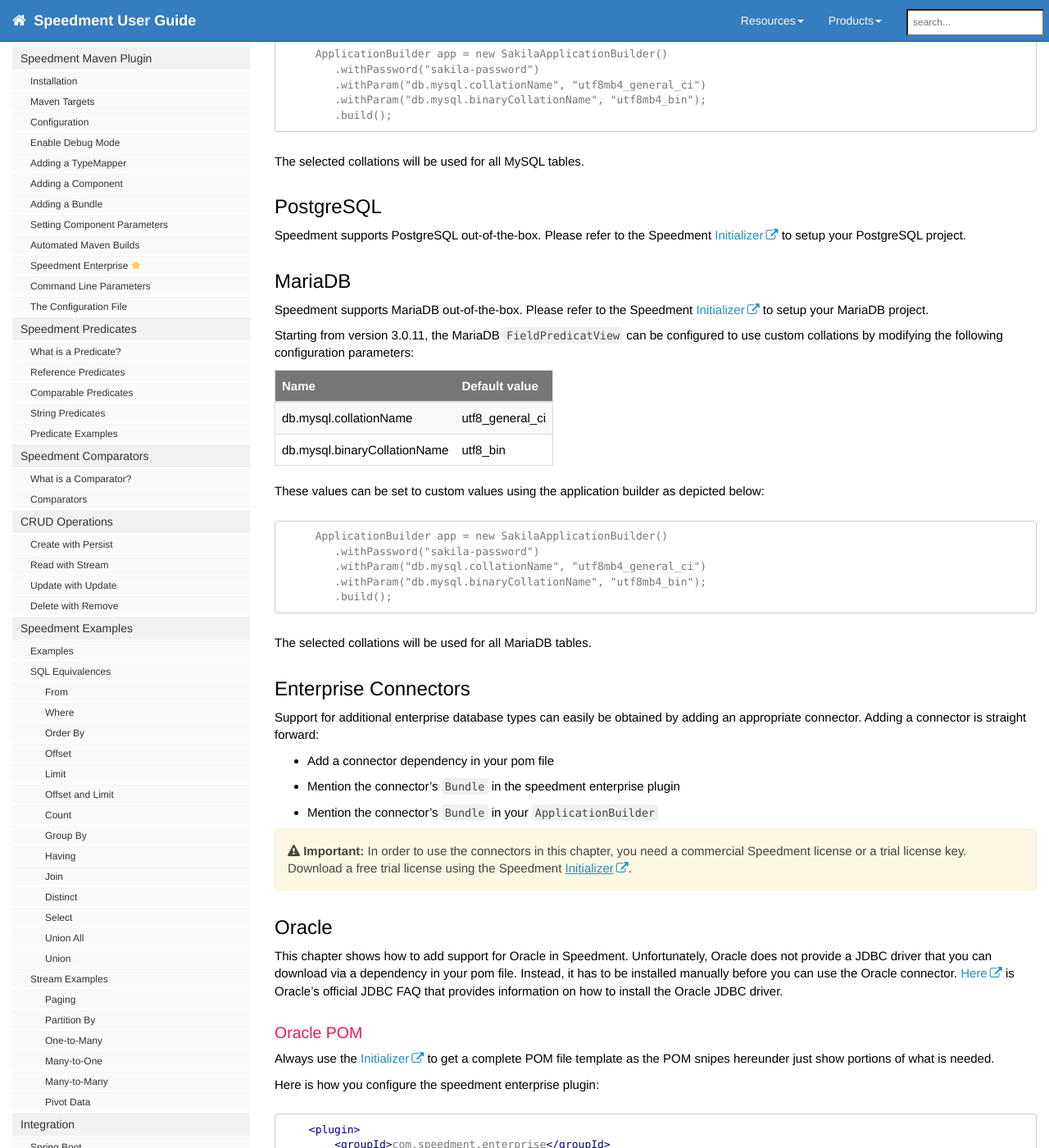
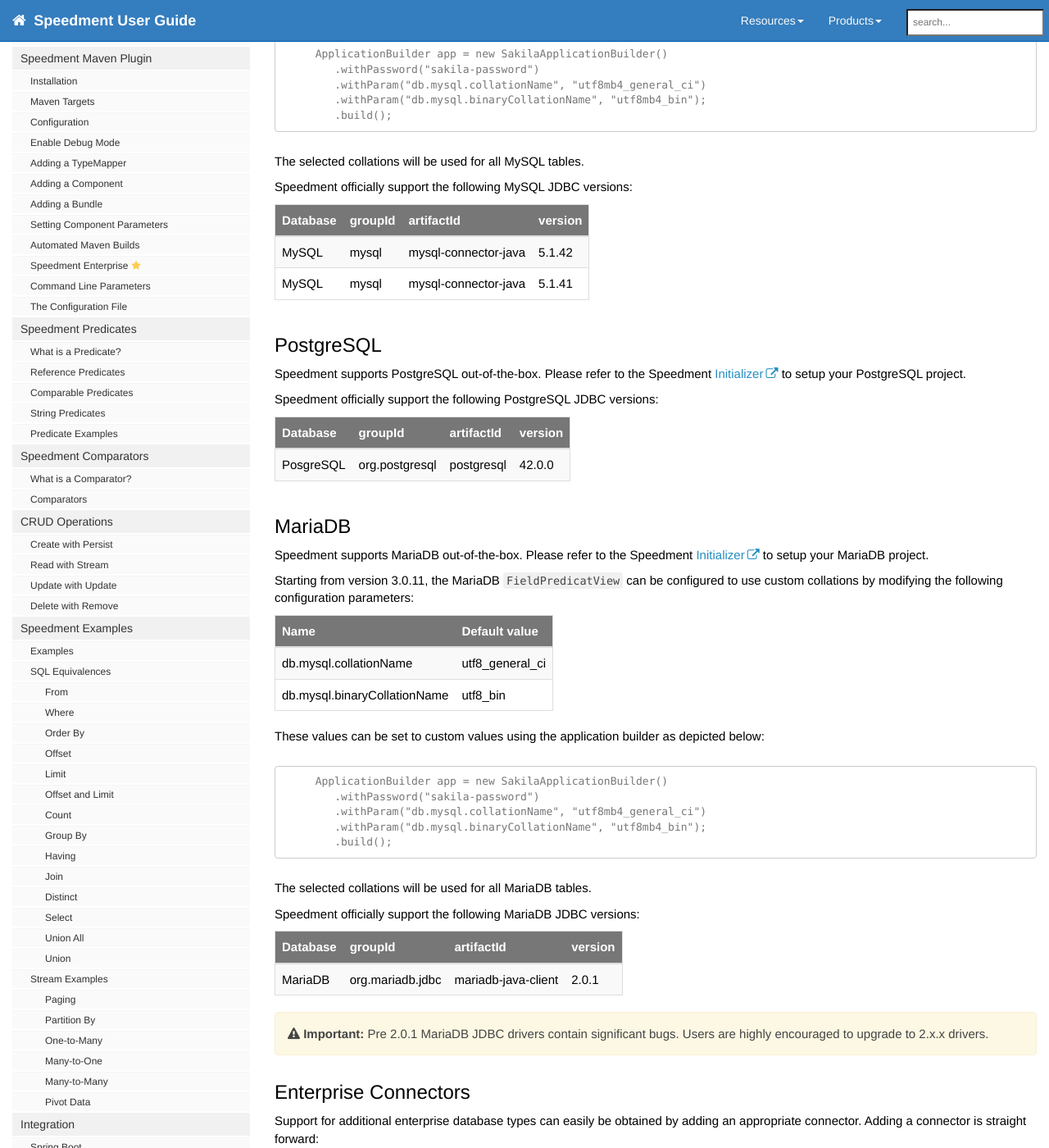
Before and after one commit to speedment/speedment-doc, a Jekyll site: the page built from pages/connectors.md, in a window 1280 px wide and 1400 px high, scrolled down 517 px. Shown: the whole window at 82% size. Built offline with Jekyll 4.4.1, drawn with Linux system fonts in a browser that asks for light colours; nearby versions of some CDN libraries; comment, search, counter and statistics services are not loaded.

Commit message:
Add supported JDBC versions

````diff
--- a/pages/connectors.md
+++ b/pages/connectors.md
@@ -33,8 +33,22 @@
 ```
 The selected collations will be used for all MySQL tables.
 
+Speedment officially support the following MySQL JDBC versions:
+
+| Database | groupId   | artifactId           | version |
+| :------- | :-------- | :------------------- | :------ |
+| MySQL    | mysql     | mysql-connector-java | 5.1.42  |
+| MySQL    | mysql     | mysql-connector-java | 5.1.41  |
+
 ## PostgreSQL
 Speedment supports PostgreSQL out-of-the-box. Please refer to the Speedment [Initializer](https://www.speedment.com/initializer/) to setup your PostgreSQL project.
+
+Speedment officially support the following PostgreSQL JDBC versions:
+
+| Database | groupId        | artifactId           | version |
+| :------- | :------------- | :------------------- | :------ |
+| PosgreSQL| org.postgresql | postgresql           | 42.0.0  |
+
 
 ## MariaDB
 Speedment supports MariaDB out-of-the-box. Please refer to the Speedment [Initializer](https://www.speedment.com/initializer/) to setup your MariaDB project.
@@ -56,6 +70,15 @@
 ```
 The selected collations will be used for all MariaDB tables.
 
+Speedment officially support the following MariaDB JDBC versions:
+
+| Database | groupId          | artifactId           | version |
+| :------- | :--------------- | :------------------- | :------ |
+| MariaDB  | org.mariadb.jdbc | mariadb-java-client  | 2.0.1   |
+
+{% include important.html content= "
+Pre 2.0.1 MariaDB JDBC drivers contain significant bugs. Users are highly encouraged to upgrade to 2.x.x drivers.
+" %}
 
 ## Enterprise Connectors
 Support for additional enterprise database types can easily be obtained by adding an appropriate connector. Adding a connector is straight forward:
````
